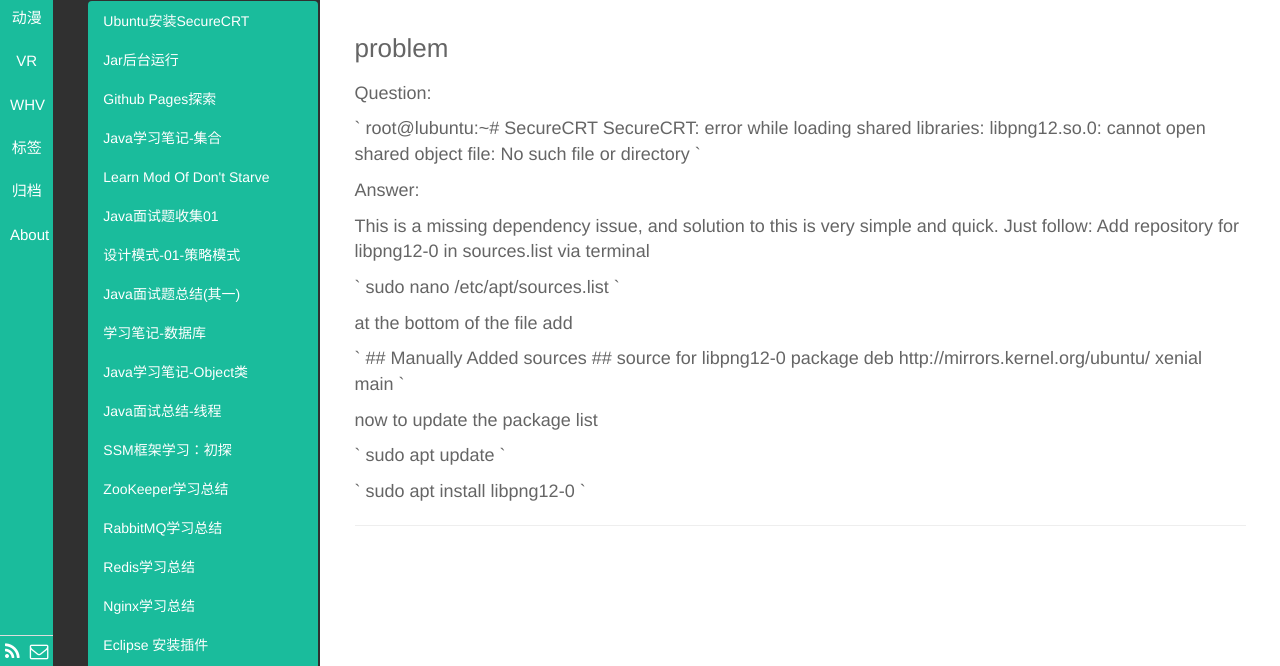
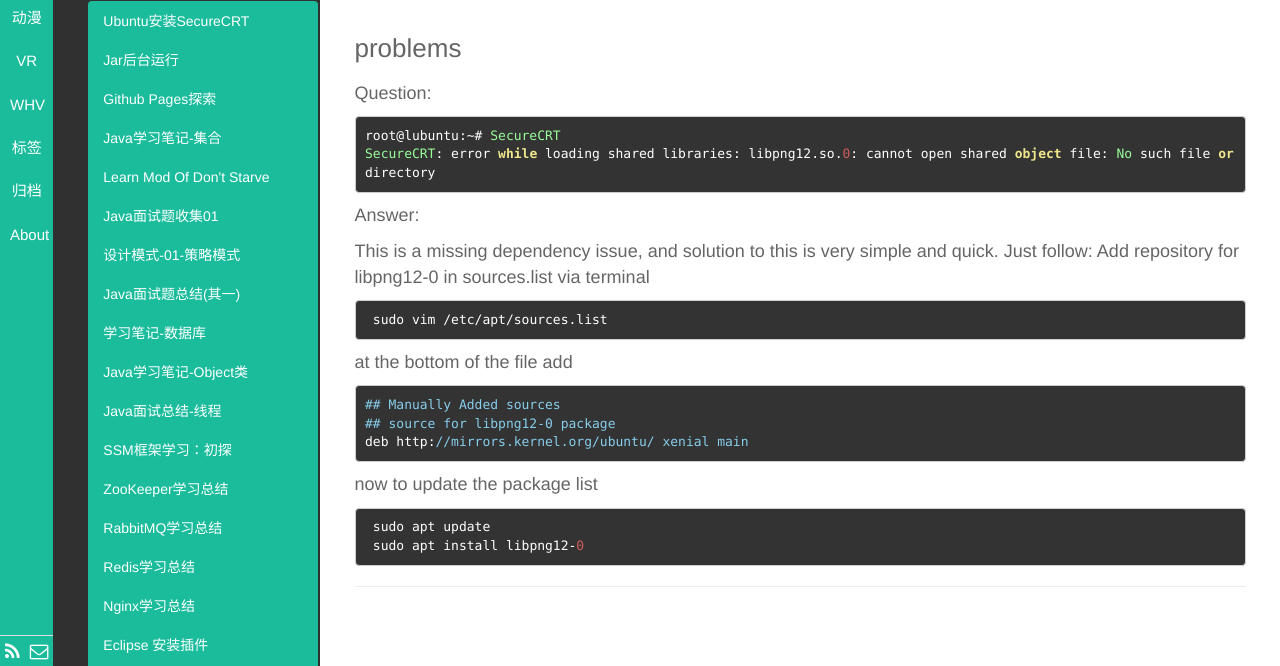
Before and after one commit to demon7452/demon7452.github.io, a Jekyll site: the page built from _posts/技术/2019-01-23-Ubuntu安装SecureCRT.md, in a window 1280 px wide, cut to the strip 234-900 px from the top of the page. Built offline with Jekyll 4.4.1, drawn with Linux system fonts in a browser that asks for light colours; comment, search, counter and statistics services are not loaded.

Commit message:
fix shell language

````diff
--- a/_posts/技术/2019-01-23-Ubuntu安装SecureCRT.md
+++ b/_posts/技术/2019-01-23-Ubuntu安装SecureCRT.md
@@ -10,40 +10,35 @@
 ### 参考文档
 * [Ubuntu16.04下安装破解secureCRT和secureFX的操作记录](https://www.cnblogs.com/kevingrace/p/9353963.html)
 
-
-
-### problem
+### problems
 
 Question:
 
-`
+```bash
 root@lubuntu:~# SecureCRT
 SecureCRT: error while loading shared libraries: libpng12.so.0: cannot open shared object file: No such file or directory
-`
+```
 
 Answer:
 
 This is a missing dependency issue, and solution to this is very simple and quick. Just follow:
  Add repository for libpng12-0 in sources.list via terminal
 
-`
- sudo nano /etc/apt/sources.list
-`
+```bash
+ sudo vim /etc/apt/sources.list
+```
 
  at the bottom of the file add
 
-`
-\## Manually Added sources
-\## source for libpng12-0 package
+```bash
+## Manually Added sources
+## source for libpng12-0 package
 deb http://mirrors.kernel.org/ubuntu/ xenial main
-`
+```
 
  now to update the package list
 
- `
+ ```bash
  sudo apt update
- `
-
- `
  sudo apt install libpng12-0
- `
+ ```
````
